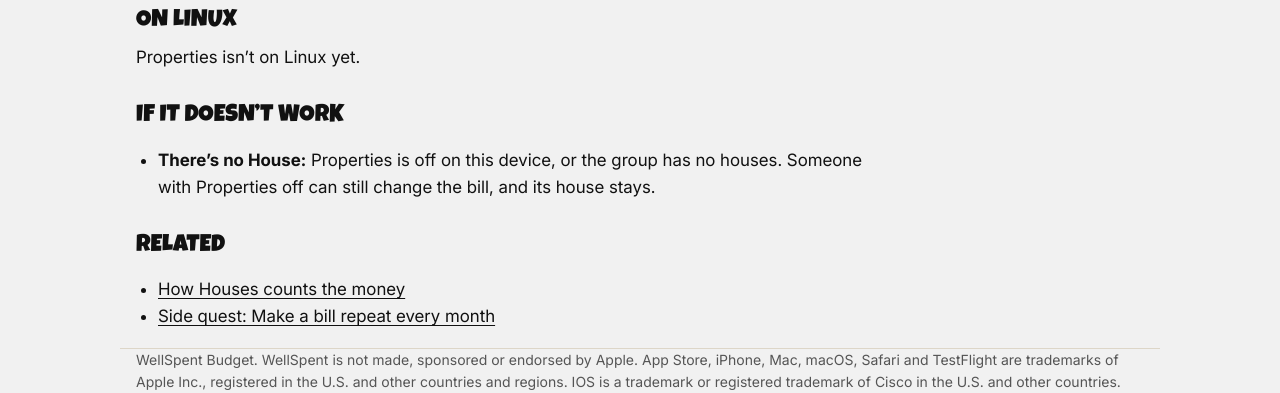
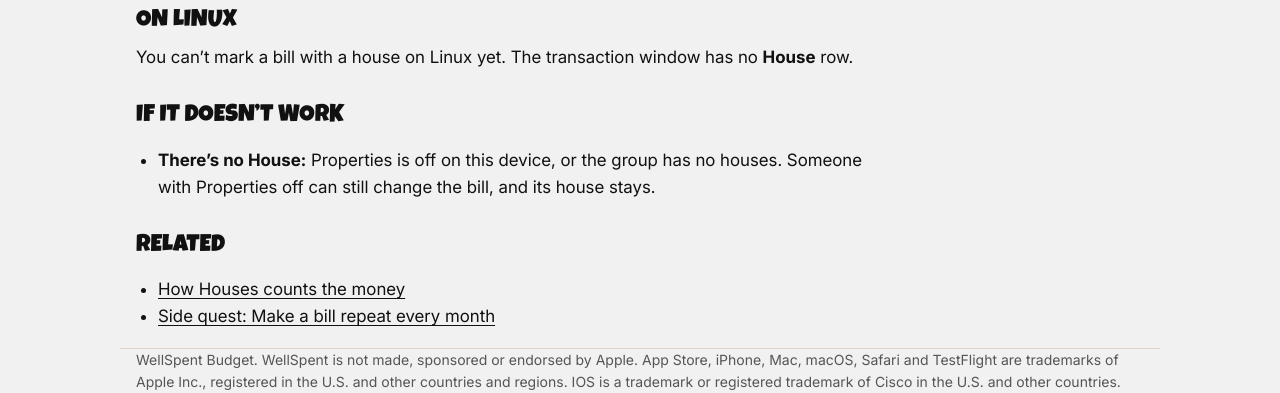
Before and after one commit to WellSpent-OC/WellSpent-Budget, a Jekyll site: the page built from docs/houses/mark-a-bill-with-a-house.md, in a window 1280 px wide and 900 px high, scrolled down 3268 px, cut to the strip 507-900 px from the top of the window. Built offline with Jekyll 4.4.1, drawn with Linux system fonts in a browser that asks for light colours.

Commit message:
Guide: Linux has no House row yet (#167)
Two Linux lines said "Properties isn't on Linux yet." Properties reaches
Linux in the next update, but the Linux transaction window has no House
row in it.

- Tour a transaction, On Linux: "Linux has no **House** row yet."
- Mark a bill with a house, On Linux: "You can't mark a bill with a
house on Linux yet. The transaction window has no **House** row."

Words: passed. Fact check: Hopper, for Linux.

🤖 Generated with [Claude Code](https://claude.com/claude-code)

Co-authored-by: WellSpent <dev@wellspent.space>
Co-authored-by: Claude Opus 5.5 <noreply@anthropic.com>

```diff
--- a/docs/houses/mark-a-bill-with-a-house.md
+++ b/docs/houses/mark-a-bill-with-a-house.md
@@ -55,7 +55,7 @@ If the group has no budgets yet, a manager sees **+ New budget**, with **Budget
 
 ## On Linux
 
-Properties isn't on Linux yet.
+You can't mark a bill with a house on Linux yet. The transaction window has no **House** row.
 
 ## If it doesn't work
 
```
Also changed, not shown: docs/transactions/tour-a-transaction.md (+1 -1 lines).
